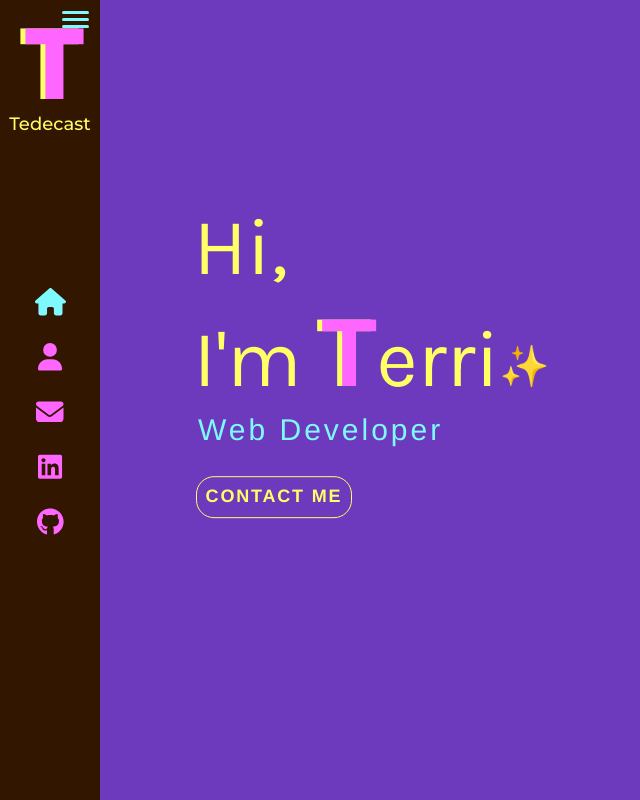
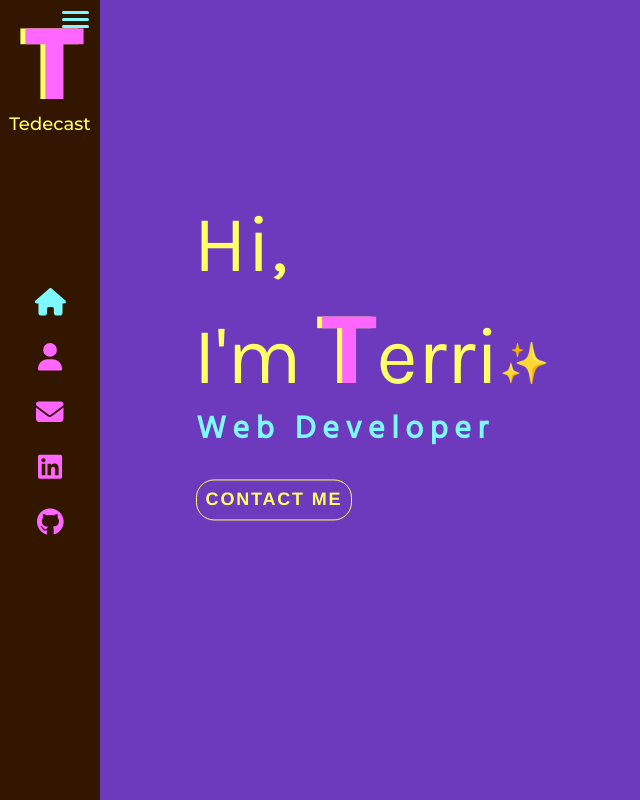
Before and after one commit to tedecast/Portfolio-Website, a React (Create React App) app: page / in a window 1280 px wide. Shown: the whole page, without its empty margins (0-640 px from the left). Built offline with nearby package versions, Linux system fonts and the light colour scheme.

Commit message:
Figured out web developer text

```diff
--- a/public/index.html
+++ b/public/index.html
@@ -8,8 +8,9 @@
   <link rel="preconnect" href="https://fonts.googleapis.com">
   <link rel="preconnect" href="https://fonts.gstatic.com" crossorigin>
   <link
-    href="https://fonts.googleapis.com/css2?family=Hind&family=Inconsolata&family=Karla&family=Montserrat:wght@500&display=swap"
+    href="https://fonts.googleapis.com/css2?family=Hind:wght@300;400&family=Inconsolata&family=Karla:wght@200;300;400&family=Montserrat:wght@500&display=swap"
     rel="stylesheet">
+
   <!-- font-family: 'Hind', sans-serif;
     font-family: 'Inconsolata', monospace;
     font-family: 'Karla', sans-serif;
--- a/src/components/Home/index.js
+++ b/src/components/Home/index.js
@@ -7,6 +7,8 @@ const Home = () => {
   const emoji = '\u{2728}'
   const [letterClass, setLetterClass] = useState('text-animate')
   const nameArray = ['e', 'r', 'r', 'i']
+  const jobTitle = "Web Developer"
+  const jobArray = jobTitle.split('').map((letter) => letter === ' ' ? '\u00A0' : letter)
 
   useEffect(() => {
     const timeoutId = setTimeout(() => {
@@ -31,15 +33,25 @@ const Home = () => {
             {nameArray.map((letter, index) => (
               <span
                 key={index}
-                className={`${letterClass} erri _${index + 16}`}
+                className={`${letterClass} name-label _${index + 16}`}
               >
                 {letter}
               </span>
             ))}
-            <span className={`emoji ${letterClass} erri _20` }>{emoji}</span>
+            <span className={`emoji ${letterClass} name-label _20` }>{emoji}</span>
             <br />
           </h1>
-          <h2>Web Developer</h2>
+          {/* <h2>Web Developer</h2> */}
+          <div className="job-title">
+          {jobArray.map((letter, index) => (
+              <h2
+                key={index}
+                className={`${letterClass} name-label _21`}
+              >
+                {letter}
+              </h2>
+            ))}
+          </div>
           <Link to="/contact" className="flat-button">
             CONTACT ME
           </Link>
--- a/src/components/Home/index.scss
+++ b/src/components/Home/index.scss
@@ -27,13 +27,14 @@
   }
 }
 
-h2 {
+.job-title {
+  font-family: 'Hind', sans-serif;
   margin-left: 0.2em;
-  margin-top: -2em;
-  font-size: 3rem;
+  margin-top: -4em;
+  font-size: 2.1rem;
   color: #7df9ff;
-  font-weight: 100;
-  letter-spacing: 0.1em;
+  font-weight: 200;
+  letter-spacing: 0.32em;
   animation: fadeIn 1s 1.8s backwards;
 }
 .emoji {
```
